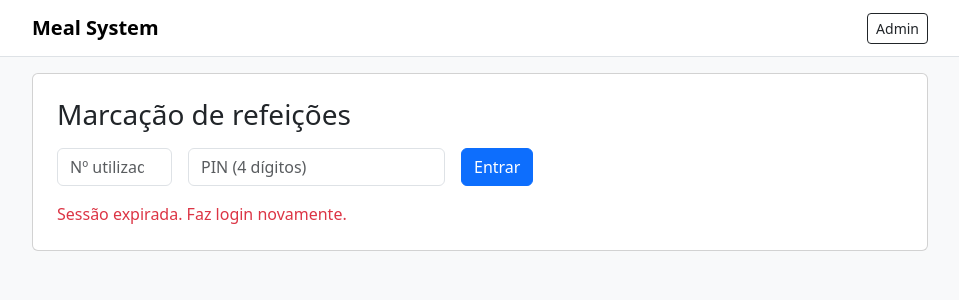
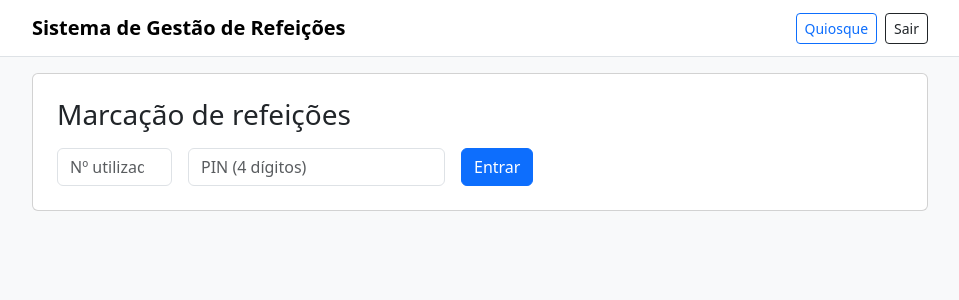
Before and after one commit to danimeida/meal_system_app, a Flask app: page /mark in a window 1280 px wide. Shown: the top 300 px of the page, without its empty margins (160-1119 px from the left). Run offline with Flask 3, Linux system fonts and the light colour scheme; the visitor is signed in with stand-in values (Sample User, id 1).

```diff
--- a/routes.py
+++ b/routes.py
@@ -1,6 +1,6 @@
-from datetime import datetime, timedelta, timezone
+from datetime import datetime, timedelta
 from zoneinfo import ZoneInfo
-from flask import Blueprint, render_template, request, redirect, url_for, flash, session
+from flask import Blueprint, render_template, request, redirect, url_for, flash
 from flask_login import login_required
 from werkzeug.security import check_password_hash
 from models import db, User, Meal, Reservation, Attendance
@@ -15,8 +15,7 @@ WEEKDAYS_PT = ['segunda', 'terça', 'quarta', 'quinta', 'sexta', 'sábado', 'dom
 WINDOW_BEFORE = timedelta(minutes=60)
 WINDOW_AFTER  = timedelta(minutes=90)
 
-# sessão de marcação: tempo máximo de inatividade
-MARK_SESSION_TTL = timedelta(minutes=60)
+bp = Blueprint('routes', __name__)
 
 
 def in_window_for(day, meal_time, now=None):
@@ -28,7 +27,6 @@ def in_window_for(day, meal_time, now=None):
     return start <= now <= end
 
 
-
 def is_locked(day, meal_time, now=None, hours=48):
     if now is None:
         now = datetime.now(APP_TZ)
@@ -36,50 +34,32 @@ def is_locked(day, meal_time, now=None, hours=48):
     return (meal_dt - now) < timedelta(hours=hours)
 
 
-def _mark_session_user_id():
-    """Devolve o user_id autenticado para marcação, ou None se expirou/inválido."""
-    uid = session.get('mark_user_id')
-    exp_ts = session.get('mark_expires_ts')
-    if not uid or not exp_ts:
-        return None
-    # expiração
-    now_ts = datetime.now(APP_TZ).timestamp()
-    if now_ts > float(exp_ts):
-        # expirada
-        session.pop('mark_user_id', None)
-        session.pop('mark_expires_ts', None)
-        return None
-    return int(uid)
-
-
-def _refresh_mark_session():
-    """Renova o TTL enquanto o utilizador navega na área de marcação."""
-    session['mark_expires_ts'] = (datetime.now(APP_TZ) + MARK_SESSION_TTL).timestamp()
-
-
-bp = Blueprint('routes', __name__)
-
-
 @bp.route('/')
 def index():
-    # Página de entrada com form para user_id + pin
+    # Página de entrada com form para user_id + pin (GET)
     return render_template('index.html')
 
 
-# ---- LOGIN/LOGOUT DA MARCAÇÃO (usa sessão) ----
+@bp.route('/mark', methods=['GET', 'POST'])
+def mark():
+    # Lê user_id e pin (da querystring no GET; do form no POST)
+    if request.method == 'GET':
+        user_id_raw = request.args.get('user_id')
+        pin = (request.args.get('pin') or '').strip()
+    else:
+        user_id_raw = request.form.get('user_id')
+        pin = (request.form.get('pin') or '').strip()
 
-@bp.route('/mark/login', methods=['POST'])
-def mark_login():
-    """Valida PIN e cria sessão de marcação sem expor o PIN no URL."""
-    # Lido sempre do POST do index.html
-    user_id_raw = request.form.get('user_id')
-    pin = request.form.get('pin', '').strip()
-
+    # Validar user_id
     try:
-        user_id = int(user_id_raw)
+        user_id = int(user_id_raw) if user_id_raw is not None else None
     except (TypeError, ValueError):
         return render_template('index.html', error='Número inválido')
 
+    if not user_id:
+        return render_template('index.html', error=None)
+
+    # Buscar utilizador e validar PIN
     user = User.query.get(user_id)
     if not user:
         return render_template('index.html', error='Utilizador não existe')
@@ -87,38 +67,7 @@ def mark_login():
     if not pin or not user.pin_hash or not check_password_hash(user.pin_hash, pin):
         return render_template('index.html', error='PIN inválido')
 
-    # OK → cria sessão
-    session['mark_user_id'] = user_id
-    _refresh_mark_session()
-
-    # vai para a área de marcação sem PIN no URL
-    return redirect(url_for('routes.mark'))
-
-
-@bp.route('/mark/logout')
-def mark_logout():
-    session.pop('mark_user_id', None)
-    session.pop('mark_expires_ts', None)
-    flash('Terminaste a sessão de marcação.', 'info')
-    return redirect(url_for('routes.index'))
-
-
-# ---- MARCAÇÃO (listagem/edição) ----
-
-@bp.route('/mark', methods=['GET', 'POST'])
-def mark():
-    # Autenticação por sessão
-    user_id = _mark_session_user_id()
-    if not user_id:
-        return render_template('index.html', error='Sessão expirada. Faz login novamente.')
-
-    user = User.query.get(user_id)
-    if not user:
-        # user foi removido mean time
-        session.pop('mark_user_id', None)
-        session.pop('mark_expires_ts', None)
-        return render_template('index.html', error='Utilizador não existe')
-
+    # Construir grelha
     meals = Meal.query.order_by(Meal.id).all()
     now = datetime.now(APP_TZ)
     today = now.date()
@@ -128,7 +77,7 @@ def mark():
     existing = Reservation.query.filter_by(user_id=user_id).all()
     canceled_set = {(r.date, r.meal_id) for r in existing}
 
-    # (dia, meal_id) bloqueados pelas 48h
+    # Bloqueios < 48h
     locked_set = {
         (d, meal.id)
         for d in days
@@ -137,7 +86,6 @@ def mark():
     }
 
     if request.method == 'POST':
-        # Form da própria página mark.html
         selected = set(request.form.getlist('reservation'))  # "YYYY-MM-DD_mealId"
 
         for d in days:
@@ -166,15 +114,14 @@ def mark():
             db.session.rollback()
             flash('Ocorreu um erro ao gravar. Tenta novamente.', 'danger')
 
-        # renova TTL e volta à página
-        _refresh_mark_session()
-        return redirect(url_for('routes.mark'))
+        # Voltamos à página, preservando user_id e pin no URL
+        return redirect(url_for('routes.mark', user_id=user_id, pin=pin))
 
     # GET → mostra tabela
-    _refresh_mark_session()
     return render_template(
         'mark.html',
         user_id=user_id,
+        pin=pin,                 # <- para o hidden do formulário
         meals=meals,
         days=days,
         canceled_set=canceled_set,
@@ -183,7 +130,7 @@ def mark():
     )
 
 
-# ---- QUIOSQUE ----
+# ---- QUIOSQUE (continua com login de admin) ----
 
 @bp.route('/kiosk', methods=['GET', 'POST'])
 @login_required
@@ -252,6 +199,7 @@ def kiosk():
         current_day=today_local,
         now=now_local
     )
+
 
 # ---- DASHBOARD ADMIN ----
 
--- a/templates/base.html
+++ b/templates/base.html
@@ -3,7 +3,7 @@
 <head>
   <meta charset="utf-8">
   <meta name="viewport" content="width=device-width, initial-scale=1">
-  <title>Refeições</title>
+  <title>Refeições CAtMecROU</title>
   <link href="https://cdn.jsdelivr.net/npm/bootstrap@5.3.3/dist/css/bootstrap.min.css" rel="stylesheet">
   <style>
     .locked { opacity: .6; pointer-events: none; }
@@ -19,18 +19,18 @@
 
 <nav class="navbar navbar-expand-lg bg-white border-bottom mb-3">
   <div class="container container-narrow">
-    <a class="navbar-brand fw-semibold" href="{{ url_for('routes.index') }}">Meal System</a>
+    <a class="navbar-brand fw-semibold" >Sistema de Gestão de Refeições</a>
 
     <div class="ms-auto d-flex gap-2">
-      {% if session.get('mark_user_id') %}
+      {% if current_user.is_authenticated %}
         {% if request.endpoint == 'routes.kiosk' %}
-          <a class="btn btn-outline-primary btn-sm" href="{{ url_for('routes.admin_dashboard') }}">Voltar ao Admin</a>
+          <a class="btn btn-outline-primary btn-sm" href="{{ url_for('routes.admin_dashboard') }}">Menu Admin</a>
         {% else %}
           <a class="btn btn-outline-primary btn-sm" href="{{ url_for('routes.kiosk') }}">Quiosque</a>
         {% endif %}
-        <a class="btn btn-outline-dark btn-sm" href="{{ url_for('routes.mark_logout') }}">Sair</a>
+        <a class="btn btn-outline-dark btn-sm" href="{{ url_for('auth.logout') }}">Sair</a>
       {% else %}
-        <a class="btn btn-outline-dark btn-sm" href="{{ url_for('routes.mark_login') }}">Admin</a>
+        <a class="btn btn-outline-dark btn-sm" href="{{ url_for('auth.admin_login') }}">Admin</a>
       {% endif %}
     </div>
   </div>
--- a/templates/mark.html
+++ b/templates/mark.html
@@ -4,6 +4,10 @@
 <p class="text-muted">Refeições marcadas por defeito. Retira a marca para desmarcar. Refeições a &lt;48h estão bloqueadas.</p>
 
 <form method="post" action="{{ url_for('routes.mark') }}">
+  <input type="hidden" name="user_id" value="{{ user_id }}">
+  <input type="hidden" name="pin" value="{{ pin }}">
+</form>
+
 
   <div class="table-responsive">
     <table class="table table-sm align-middle bg-white shadow-sm">
```
